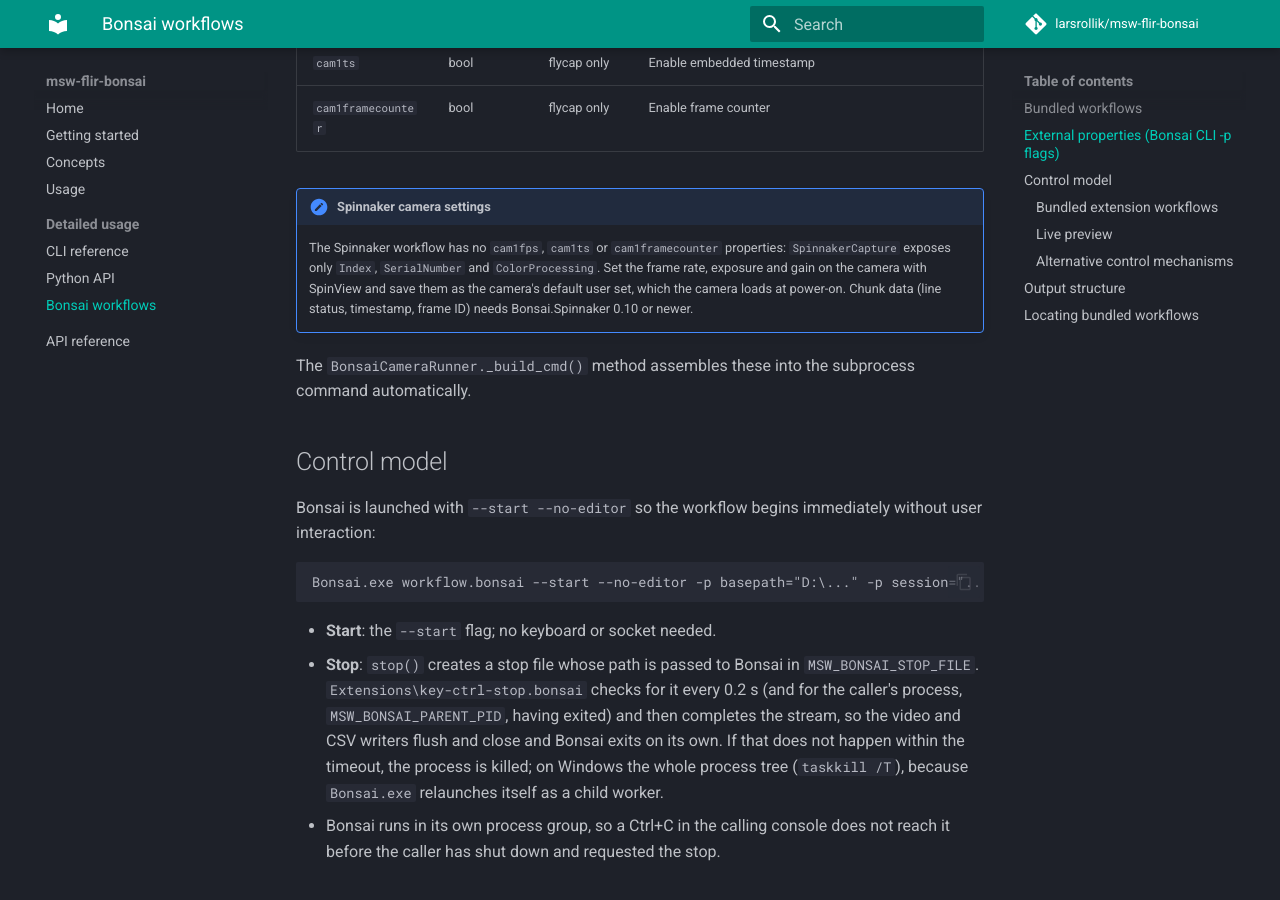
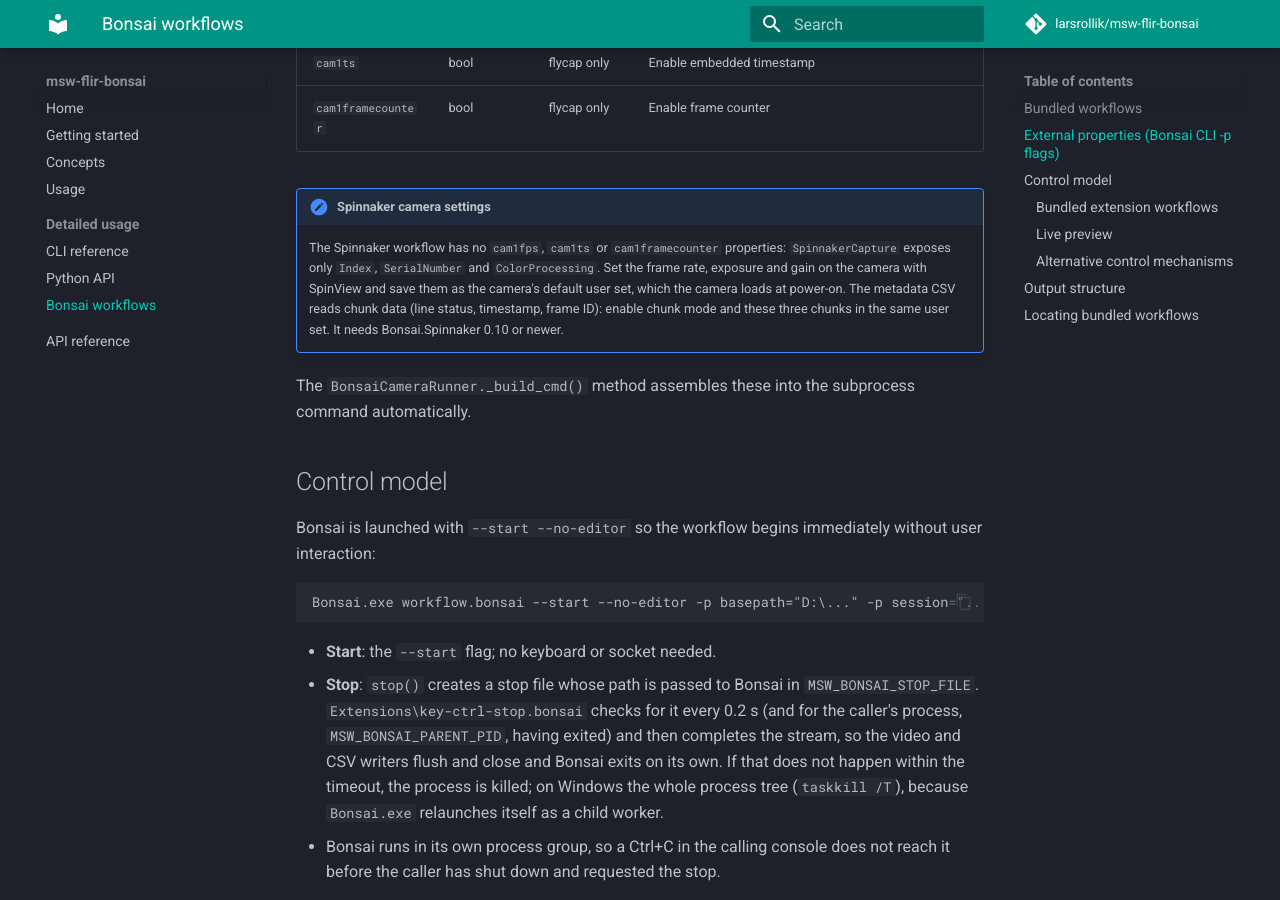
Before and after one commit to MurineShiftWork/msw-flir-bonsai, an MkDocs documentation site: the page built from docs/usage/workflows.md, in a window 1280 px wide and 900 px high, scrolled down 1001 px. Built offline with MkDocs 1.6.1 and Material for MkDocs 9.7.7, drawn with Linux system fonts in a browser that asks for light colours; comment, search, counter and statistics services are not loaded.

Commit message:
docs(workflows): enable Spinnaker chunk data in the camera user set
Changes:
- The Spinnaker note says to enable chunk mode and the line status,
  timestamp and frame ID chunks in the default user set.

References:

Refs: #22

```diff
--- a/docs/usage/workflows.md
+++ b/docs/usage/workflows.md
@@ -34,8 +34,9 @@ Each 1-cam workflow exposes these properties, settable via `Bonsai.exe --start -
     The Spinnaker workflow has no `cam1fps`, `cam1ts` or `cam1framecounter` properties:
     `SpinnakerCapture` exposes only `Index`, `SerialNumber` and `ColorProcessing`. Set the frame
     rate, exposure and gain on the camera with SpinView and save them as the camera's default
-    user set, which the camera loads at power-on. Chunk data (line status, timestamp, frame ID)
-    needs Bonsai.Spinnaker 0.10 or newer.
+    user set, which the camera loads at power-on. The metadata CSV reads chunk data (line
+    status, timestamp, frame ID): enable chunk mode and these three chunks in the same user set.
+    It needs Bonsai.Spinnaker 0.10 or newer.
 
 The `BonsaiCameraRunner._build_cmd()` method assembles these into the subprocess
 command automatically.
```
